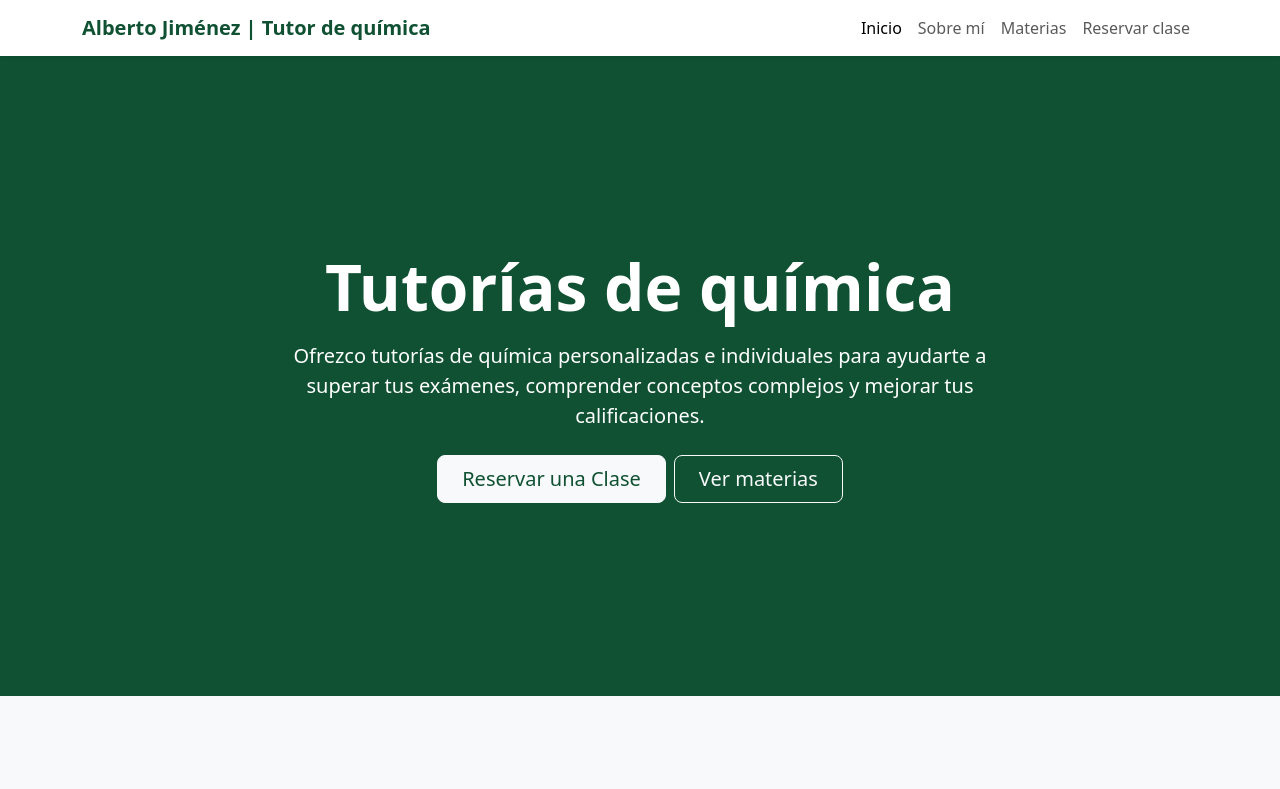
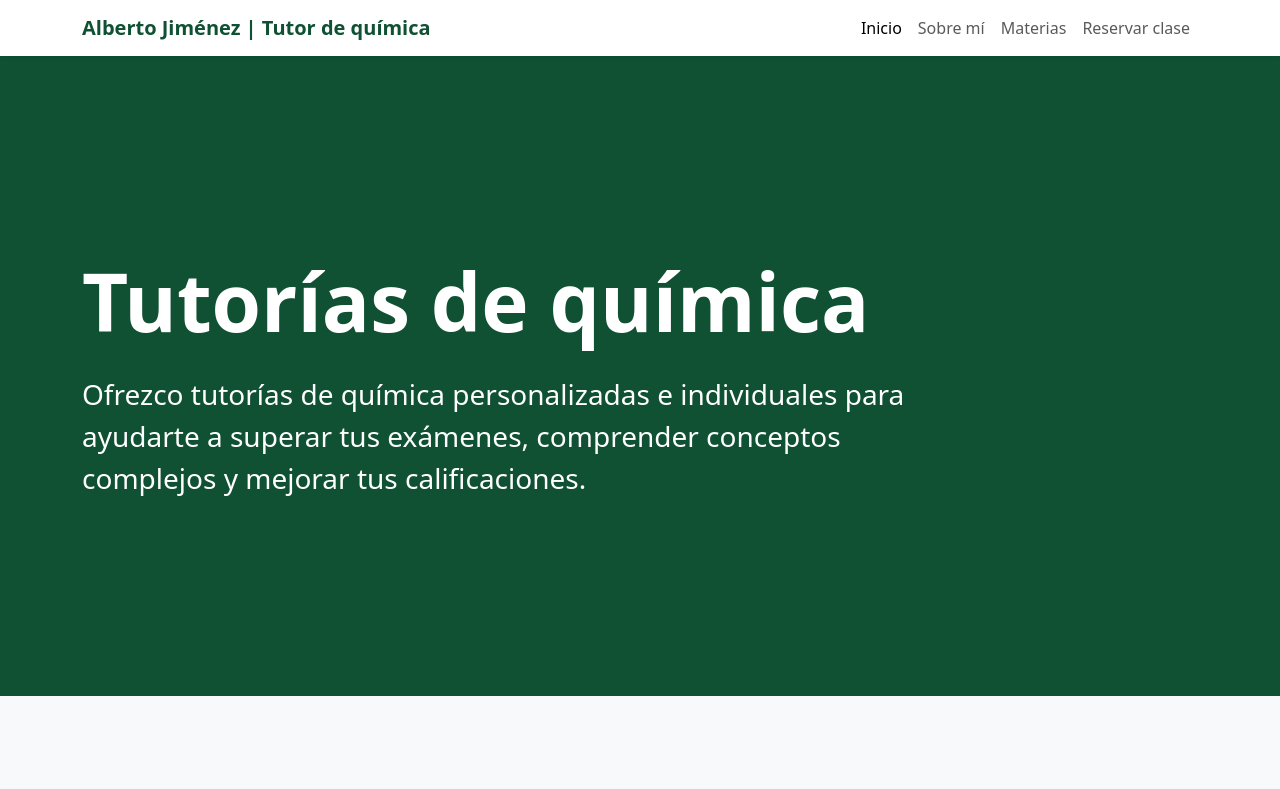
Before and after one commit to gabojc/gabojc.github.io, a plain HTML site: page index.html in a window 1280 px wide. Shown: the top 789 px of the page. Drawn offline with nearby package versions, Linux system fonts and the light colour scheme.

Commit message:
cccccccccccccccccccccccccccccccccccc

```diff
--- a/index.html
+++ b/index.html
@@ -30,14 +30,10 @@
     </nav>
 
     <header id="hero" class="hero-green text-white py-5">
-        <div class="container py-5 text-center">
-            <div class="mx-auto" style="max-width: 760px;">
-                <h1 class="display-3 fw-bold mb-3 text-white">Tutorías de química</h1>
-                <p class="lead mb-4 text-white">Ofrezco tutorías de química personalizadas e individuales para ayudarte a superar tus exámenes, comprender conceptos complejos y mejorar tus calificaciones.</p>
-                <div class="d-grid gap-2 d-sm-flex justify-content-sm-center">
-                    <a href="#contact" class="btn btn-light btn-lg px-4 text-chemistry-dark">Reservar una Clase</a>
-                    <a href="#subjects" class="btn btn-outline-light btn-lg px-4">Ver materias</a>
-                </div>
+        <div class="container py-5 text-start">
+            <div style="max-width: 900px;">
+                <h1 class="display-1 fw-bold mb-4 text-white">Tutorías de química</h1>
+                <p class="fs-3 mb-0 text-white">Ofrezco tutorías de química personalizadas e individuales para ayudarte a superar tus exámenes, comprender conceptos complejos y mejorar tus calificaciones.</p>
             </div>
         </div>
     </header>
```
